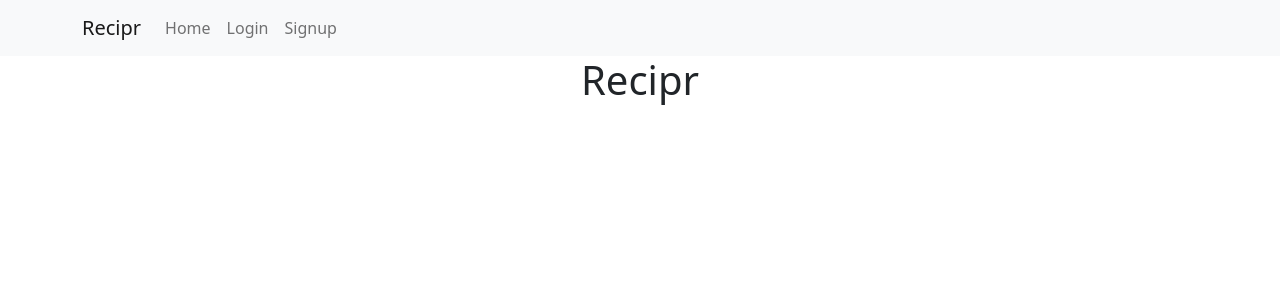
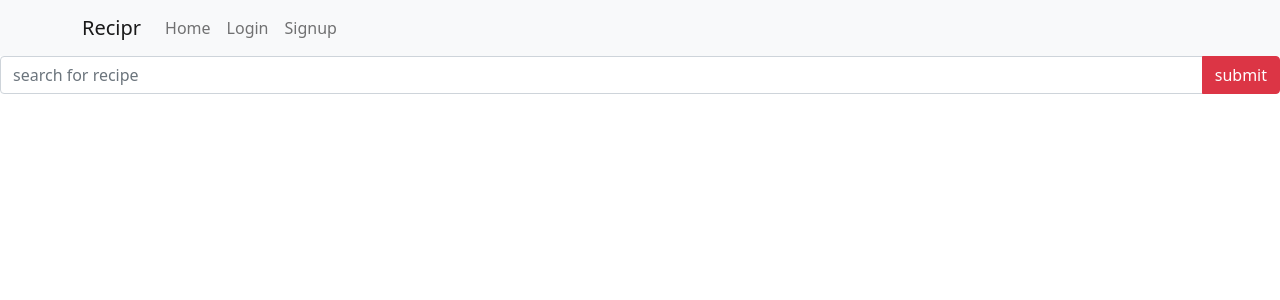
Before and after one commit to blessingaliu/Recipr, a React (Create React App) app in the folder recipr-front-end/: page / in a window 1280 px wide. Shown: the top 300 px of the page. Built offline with nearby package versions, Linux system fonts and the light colour scheme.

Commit message:
search bar function added

```diff
--- a/recipr-front-end/src/App.js
+++ b/recipr-front-end/src/App.js
@@ -1,14 +1,14 @@
-import ShowNav from './components/Navbar/navbar';
-import './App.css';
+import ShowNav from "./components/Navbar/navbar";
+import "./App.css";
+import Searchbar from "./components/searchbar/searchbar";
 
 function App() {
-  return (
-    <div className="App">
-      <ShowNav />
-      <h1>Recipr</h1>
-
-    </div>
-  );
+    return (
+        <div className = "App" >
+            <ShowNav />
+            <Searchbar />
+        </div>
+    );
 }
 
 export default App;
--- /dev/null
+++ b/recipr-front-end/src/components/searchbar/searchbar.js
@@ -0,0 +1,21 @@
+import React from "react";
+import { InputGroup, FormControl, Button } from "react-bootstrap";
+
+function Searchbar() {
+    return (
+      <>
+            <InputGroup className="mb-3">
+                <FormControl
+                placeholder="search for recipe"
+                aria-label="search for recipe"
+                aria-describedby="basic-addon2"
+                />
+                <Button variant="danger" id="button-addon2">
+                submit
+                </Button>
+            </InputGroup>
+        </>
+    );
+}
+
+export default Searchbar;
```
Also changed, not shown: 1 other file (tests, documents, lock files or other folders).
